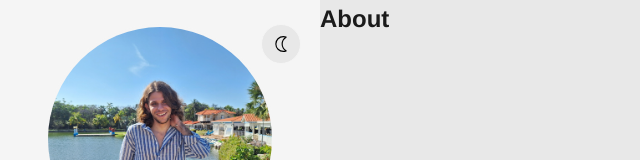
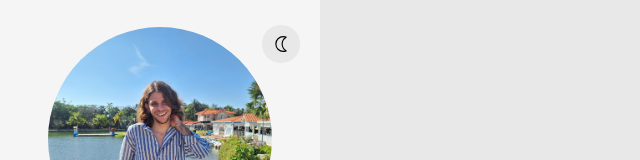
Before and after one commit to andr-migue/portfolio, a React (Vite) app: page / in a window 1280 px wide. Shown: the top 160 px of the page, without its empty margins (0-640 px from the left). Built offline with nearby package versions, Linux system fonts and the light colour scheme.

Commit message:
clean examples on secctions

```diff
--- a/src/components/About/About.tsx
+++ b/src/components/About/About.tsx
@@ -3,7 +3,6 @@ import './About.css'
 export default function About() {
     return (
         <section className='about'>
-            <h1>About</h1>
         </section>
     )
 }
--- a/src/components/Contact/Contact.tsx
+++ b/src/components/Contact/Contact.tsx
@@ -3,7 +3,6 @@ import './Contact.css'
 export default function Contact() {
     return (
         <section className='contact'>
-            <h1>Contact</h1>
         </section>
     )
 }
```
